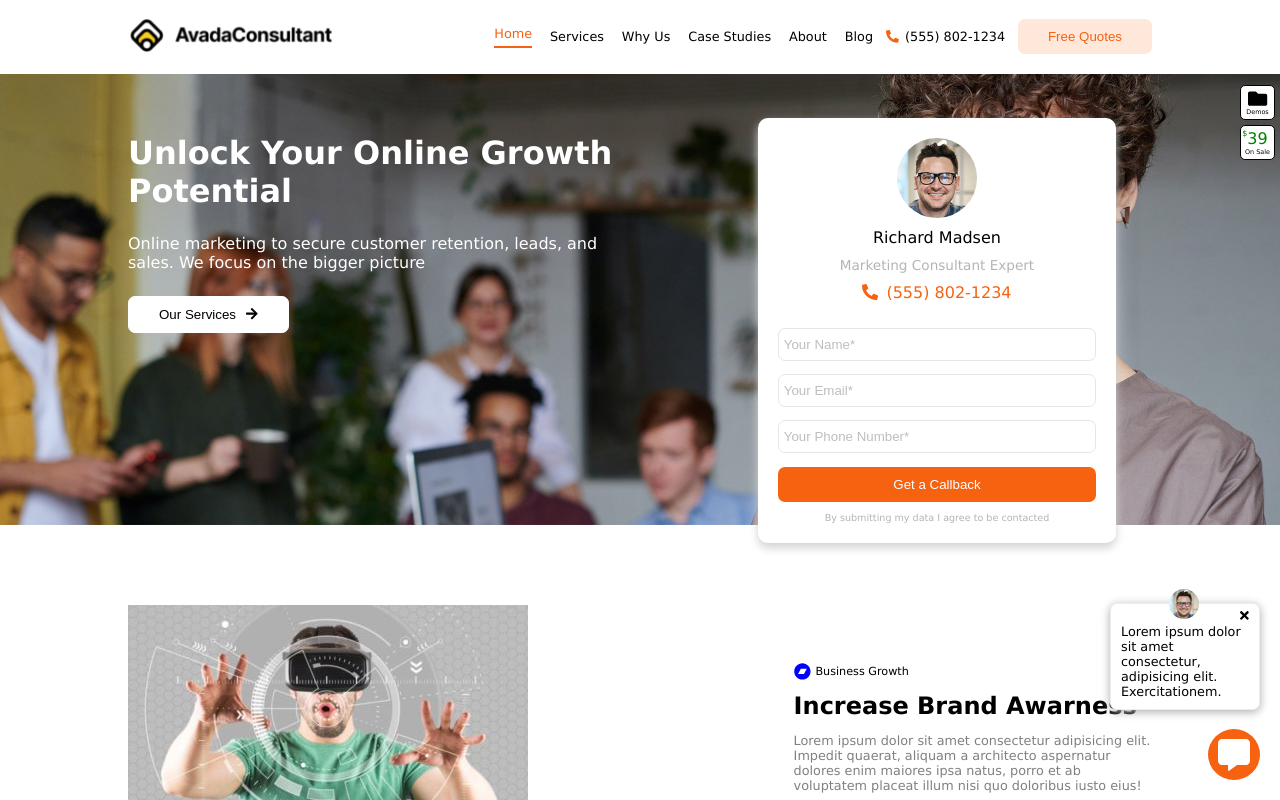
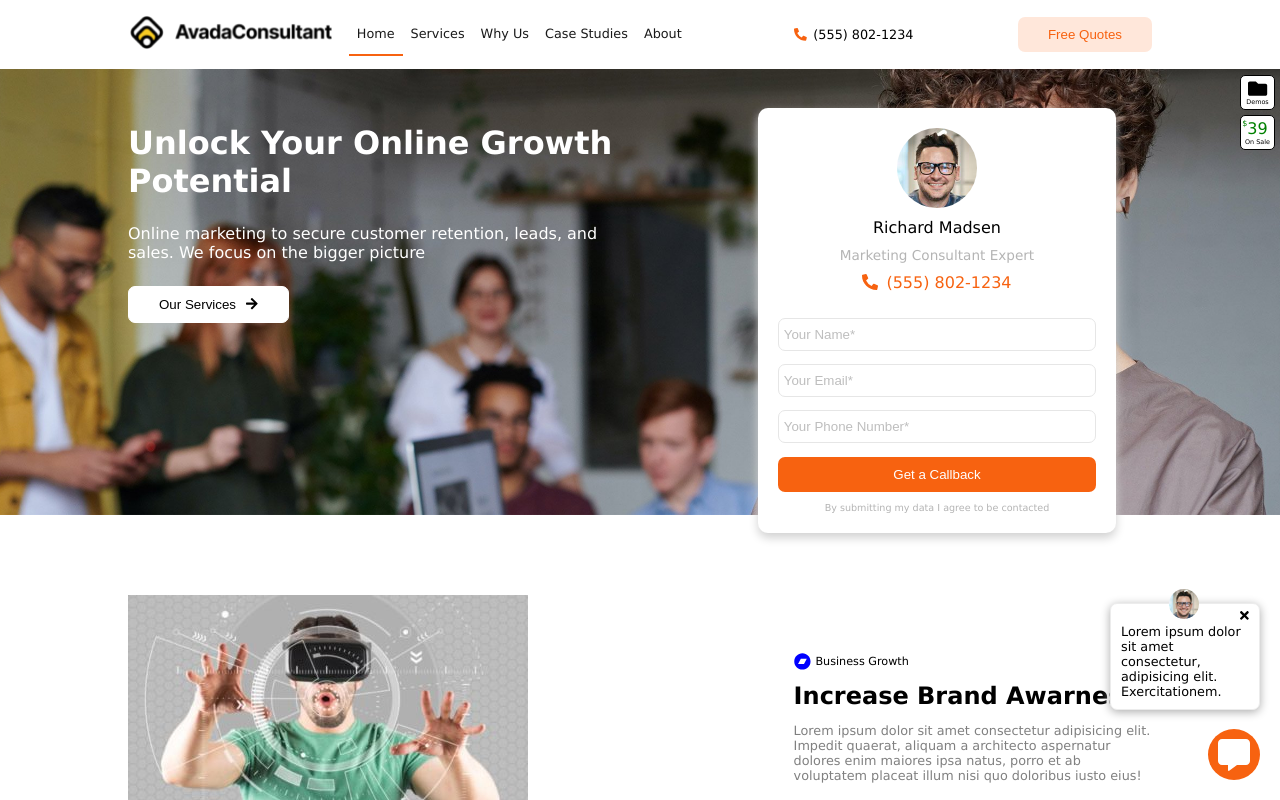
Before and after one commit to DavideDeLeonardis/proj-vuejs, a Vue app: page / in a window 1280 px wide. Shown: the top 800 px of the page. Built offline with nearby package versions, Linux system fonts and the light colour scheme.

Commit message:
add bootstrap nav component

```diff
--- a/package.json
+++ b/package.json
@@ -12,7 +12,9 @@
     "@fortawesome/free-brands-svg-icons": "^5.15.4",
     "@fortawesome/free-solid-svg-icons": "^5.15.4",
     "@fortawesome/vue-fontawesome": "^2.0.6",
+    "@popperjs/core": "^2.11.2",
     "autoprefixer": "^9",
+    "boostrap": "^2.0.0",
     "bootstrap": "^5.1.3",
     "core-js": "^3.6.5",
     "postcss": "^7",
--- a/src/App.vue
+++ b/src/App.vue
@@ -34,6 +34,5 @@ export default {
 </script>
 
 <style lang="scss">
-@import "./assets/scss/partials/_commons.scss";
-@import "./assets/scss/partials/_app.scss";
+@import "./assets/scss/style";
 </style>
--- a/src/assets/scss/partials/_app.scss
+++ b/src/assets/scss/partials/_app.scss
@@ -1,4 +1,4 @@
-@import "./_variables";
+@import "./variables";
 
 .message {
     position: fixed;
--- a/src/assets/scss/partials/_commons.scss
+++ b/src/assets/scss/partials/_commons.scss
@@ -1,5 +1,5 @@
-@import "./_variables";
-@import "./_mixins.scss";
+@import "./variables";
+@import "./mixins";
 
 * {
     margin: 0;
--- a/src/assets/scss/partials/_footer.scss
+++ b/src/assets/scss/partials/_footer.scss
@@ -1,5 +1,5 @@
-@import "./_variables";
-@import "./_mixins.scss";
+@import "./variables";
+@import "./mixins";
 
 footer {
     width: 100%;
--- a/src/assets/scss/partials/_header.scss
+++ b/src/assets/scss/partials/_header.scss
@@ -1,5 +1,5 @@
-@import "./_variables";
-@import "./_mixins.scss";
+@import "./variables";
+@import "./mixins";
 
 // header top
 .header-top {
@@ -10,21 +10,21 @@
     background-color: rgb(255, 255, 255);
     z-index: 999;
 
-    .container {
-        @include flex(row, $justify: space-between, $align: center, $gap: 0, $wrap: true);
-        padding: 1em 0;
-
-        img { width: clamp(170px, 16vw, 300px); }
-
     // navbar
     nav {
-            @include flex(row, $justify: space-between, $align: center, $gap: 1em, $wrap: true);
         font-size: 0.8em;
 
-            ul {
-                @include flex(row, $justify: center, $align: center, $gap: 1.4em, $wrap: false);
+        img { width: clamp(170px, 16vw, 250px); }
 
-                li {
+        .navbar-toggler-icon:hover {
+            transform: scale(1.2);
+            transition: 0.2s;
+        }
+
+        .navbar-collapse { justify-content: space-between; }
+
+        .nav-item {
+            width: fit-content;
             padding: 5px 0;
             transition: border 0.1s ease-in-out;
 
@@ -32,30 +32,19 @@
             &:hover {
                 color: $primary_color;
                 border-bottom: 2px solid $primary_color;
-                        transform: translateY(-2px);
-                    }
             }
         }
 
-            button { @include button($color: $primary_color, $bg-color: $primary_color_light, $hover_color: rgb(255, 255, 255), $hover_bg_color: $primary_color); }
+        .container-number {
+            margin: 1em 0;
+
+            .number {
+                text-decoration: none;
+                color: rgb(0, 0, 0);
+            }
         }
 
-        .fa-bars {
-            display: none;
-            font-size: 1.5em;
-            transition: 0.2s;
-            cursor: pointer;
-
-            &:hover { transform: scale(1.2); }
-        }
-
-        @media screen and (max-width: 1040px) {
-            img { transform: translateY(2px); }
-
-            nav { display: none; }
-
-            .fa-bars { display: block; }
-        }
+        form button { @include button($color: $primary_color, $bg-color: $primary_color_light, $hover_color: rgb(255, 255, 255), $hover_bg_color: $primary_color); }
     }
 }
 
@@ -66,7 +55,7 @@
     background-size: cover;
     background-position: center;
     background-repeat: no-repeat;
-    margin-top: 70px;
+    margin-top: 60px;
 
     .container {
         @include flex(row, $justify: space-between, $align: none, $gap: 0, $wrap: false);
--- a/src/assets/scss/partials/_main.scss
+++ b/src/assets/scss/partials/_main.scss
@@ -1,5 +1,5 @@
-@import "./_variables";
-@import "./_mixins.scss";
+@import "./variables";
+@import "./mixins";
 
 // commons
 .container-intro {
--- /dev/null
+++ b/src/assets/scss/style.scss
@@ -0,0 +1,17 @@
+// Bootstrap required
+@import "~bootstrap/scss/functions";
+@import "~bootstrap/scss/variables";
+@import "~bootstrap/scss/mixins";
+@import "~bootstrap/scss/root";
+@import "~bootstrap/scss/utilities";
+@import "~bootstrap/scss/helpers";
+
+// Navbar
+@import "~bootstrap/scss/nav";
+@import "~bootstrap/scss/navbar";
+@import "~bootstrap/scss/dropdown";
+@import "~bootstrap/scss/transitions";
+
+// style
+@import "./assets/scss/partials/commons";
+@import "./assets/scss/partials/app";
--- a/src/components/Footer.vue
+++ b/src/components/Footer.vue
@@ -94,5 +94,5 @@ export default {
 </script>
 
 <style scoped lang="scss">
-@import "../assets/scss/partials/_footer.scss";
+@import "../assets/scss/partials/footer";
 </style>
--- a/src/components/Header.vue
+++ b/src/components/Header.vue
@@ -1,27 +1,34 @@
 <template>
     <header>
         <div class="header-top">
+            <!-- navbar -->
+            <nav class="navbar navbar-expand-lg navbar-light bg-light">
                 <div class="container">
-                <a href="#"><img src="../assets/img/avada-marketing-logo-2x-200x37.png" alt="AvadaConsultant logo"></a>
-
-                <!-- navbar -->
-                <nav>
-                    <ul>
+                    <a class="navbar-brand" href="#">
+                        <img src="../assets/img/avada-marketing-logo-2x-200x37.png" alt="AvadaConsultant logo"></a>
+                    <button class="navbar-toggler" type="button" data-bs-toggle="collapse" data-bs-target="#navbarSupportedContent" aria-controls="navbarSupportedContent" aria-expanded="false" aria-label="Toggle navigation">
+                        <span class="navbar-toggler-icon"></span>
+                    </button>
+                    <div class="collapse navbar-collapse" id="navbarSupportedContent">
+                        <ul class="navbar-nav me-auto">
                             <li
                                 v-for="(link, index) in links"
                                 :key="`A${index}`"
+                                class="nav-item"
                             >
-                            <a href="#">{{ link }}</a>
+                                <a class="nav-link active" aria-current="page" href="#">{{ link }}</a>
                             </li>
                         </ul>
-                    <div>
+                        <div class="container-number">
                             <font-awesome-icon icon="phone-alt" />
-                        <a href="#">(555) 802-1234</a>
+                            <a class="number" href="#">(555) 802-1234</a>
                         </div>
-                    <button>Free Quotes</button>
+                        <form class="d-flex">
+                            <button type="submit">Free Quotes</button>
+                        </form>
+                    </div>
+                </div>
             </nav>
-                <font-awesome-icon icon="bars" />
-            </div>
         </div>
 
         <div class="jumbo">
@@ -83,7 +90,8 @@ export default {
                 'Why Us',
                 'Case Studies',
                 'About',
-                'Blog'
+                // 'Blog'
+                    // cambiare media querie navbar
             ]
         }
     }
@@ -91,5 +99,5 @@ export default {
 </script>
 
 <style scoped lang="scss">
-@import "../assets/scss/partials/_header.scss";
+@import "../assets/scss/partials/header";
 </style>
--- a/src/components/Main.vue
+++ b/src/components/Main.vue
@@ -307,5 +307,5 @@ export default {
 </script>
 
 <style scoped lang="scss">
-@import "../assets/scss/partials/_main.scss";
+@import "../assets/scss/partials/main";
 </style>
--- a/src/main.js
+++ b/src/main.js
@@ -1,12 +1,15 @@
 import Vue from 'vue'
 import App from './App.vue'
 
+import "bootstrap/js/src/dropdown.js"
+import "bootstrap/js/src/collapse.js"
+
 import { library } from '@fortawesome/fontawesome-svg-core';
-import { faPhoneAlt, faBars, faArrowRight, faFolder, faUsers, faPlusSquare, faTimes, faCommentAlt } from '@fortawesome/free-solid-svg-icons';
+import { faPhoneAlt, faArrowRight, faFolder, faUsers, faPlusSquare, faTimes, faCommentAlt } from '@fortawesome/free-solid-svg-icons';
 import { faBandcamp, faSquarespace, faFacebookF, faTwitter, faInstagram, faYoutube, faLinkedinIn, faTiktok } from '@fortawesome/free-brands-svg-icons';
 import { FontAwesomeIcon } from '@fortawesome/vue-fontawesome';
 
-library.add(faPhoneAlt, faBars, faArrowRight, faFolder, faBandcamp, faUsers, faSquarespace, faPlusSquare, faTimes, faCommentAlt, faFacebookF, faTwitter, faInstagram, faYoutube, faLinkedinIn, faTiktok);
+library.add(faPhoneAlt, faArrowRight, faFolder, faBandcamp, faUsers, faSquarespace, faPlusSquare, faTimes, faCommentAlt, faFacebookF, faTwitter, faInstagram, faYoutube, faLinkedinIn, faTiktok);
 
 Vue.component('font-awesome-icon', FontAwesomeIcon);
 
```
Also changed, not shown: 1 other file (tests, documents, lock files or other folders). Lines whose indentation alone changed are shown as unchanged.
